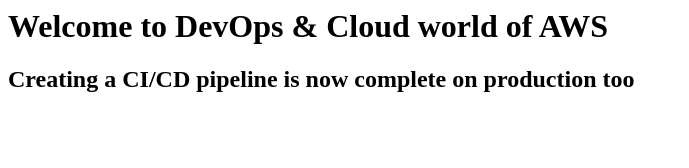
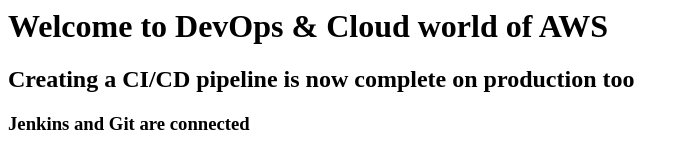
Before and after one commit to neel-max/website, a plain HTML site: page index.html in a window 1280 px wide. Shown: the whole page, without its empty margins (0-689 px from the left). Drawn offline with Linux system fonts and the light colour scheme.

Commit message:
pipeline is done

```diff
--- a/index.html
+++ b/index.html
@@ -3,5 +3,6 @@
 <body>
 <h1>Welcome to DevOps & Cloud world of AWS</h1>
 <h2>Creating a CI/CD pipeline is now complete on production too</h2>
+<h3>Jenkins and Git are connected</h3>
 </body>
 </html>
```
